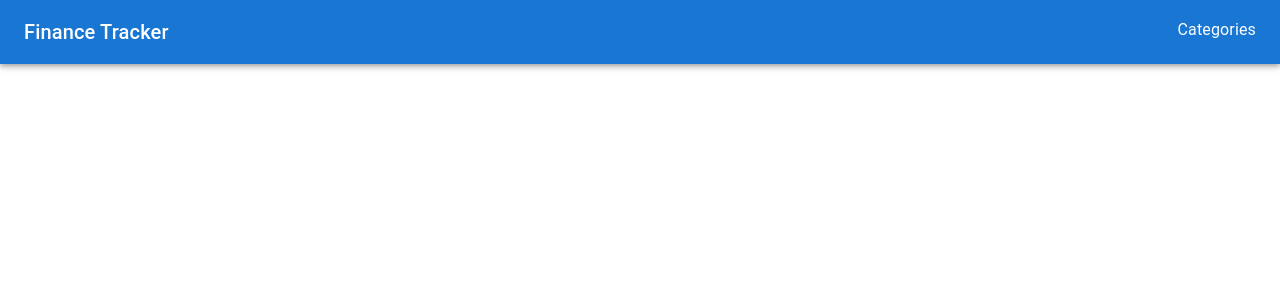
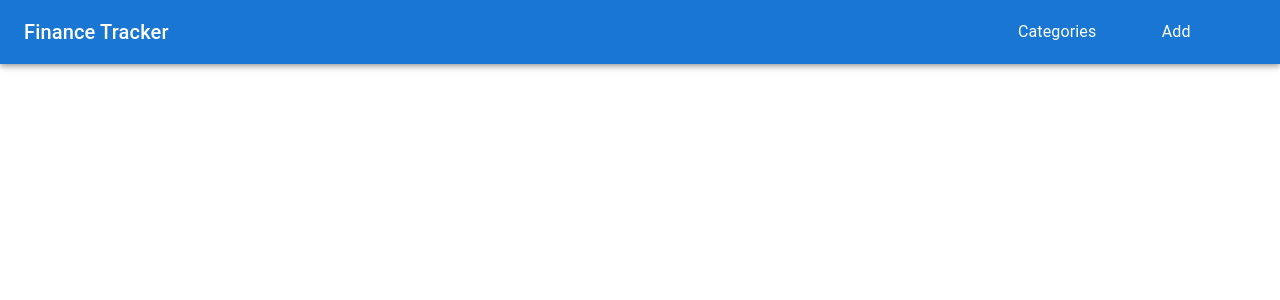
Before and after one commit to emmarrat/Finance-tracker, a React (Create React App) app: page / in a window 1280 px wide. Shown: the top 300 px of the page. Built offline with nearby package versions, Linux system fonts and the light colour scheme.

Commit message:
fix: navbar, added link for adding transaction

```diff
--- a/src/components/Navbar/Navbar.tsx
+++ b/src/components/Navbar/Navbar.tsx
@@ -1,5 +1,5 @@
 import React from 'react';
-import {AppBar, Grid, Toolbar, Typography} from "@mui/material";
+import {AppBar, Box, Toolbar, Typography} from "@mui/material";
 import {Link} from '../../styledComponents';
 
 
@@ -7,15 +7,17 @@ const Navbar = () => {
   return (
     <AppBar position="sticky" sx={{mb: 2}}>
       <Toolbar>
-        <Grid container>
-          <Typography variant="h6" component="div" sx={{flexGrow: 1}}>
-            <Link to="/">Finance Tracker</Link>
-          </Typography>
-
+        <Typography variant="h6" component="div" sx={{flexGrow: 4}}>
+          <Link to="/">Finance Tracker</Link>
+        </Typography>
+        <Box sx={{ flexGrow: 1, display: { xs: 'flex', justifyContent: 'space-evenly' } }}>
           <Typography variant="subtitle1" component="div">
             <Link to="/categories">Categories</Link>
           </Typography>
-        </Grid>
+          <Typography variant="subtitle1" component="div">
+            <Link to="/add-transaction">Add</Link>
+          </Typography>
+        </Box>
       </Toolbar>
     </AppBar>
   );
```
